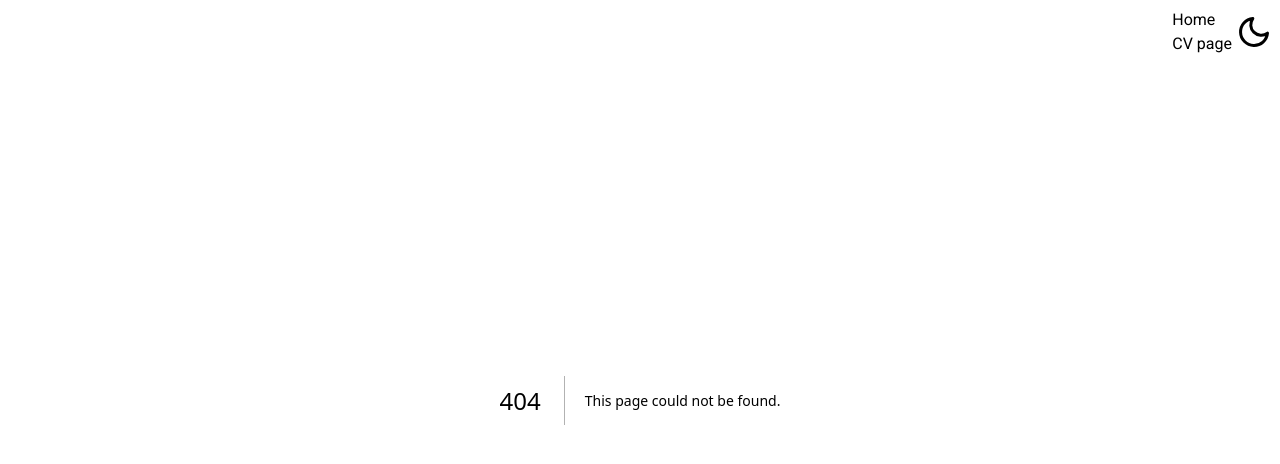
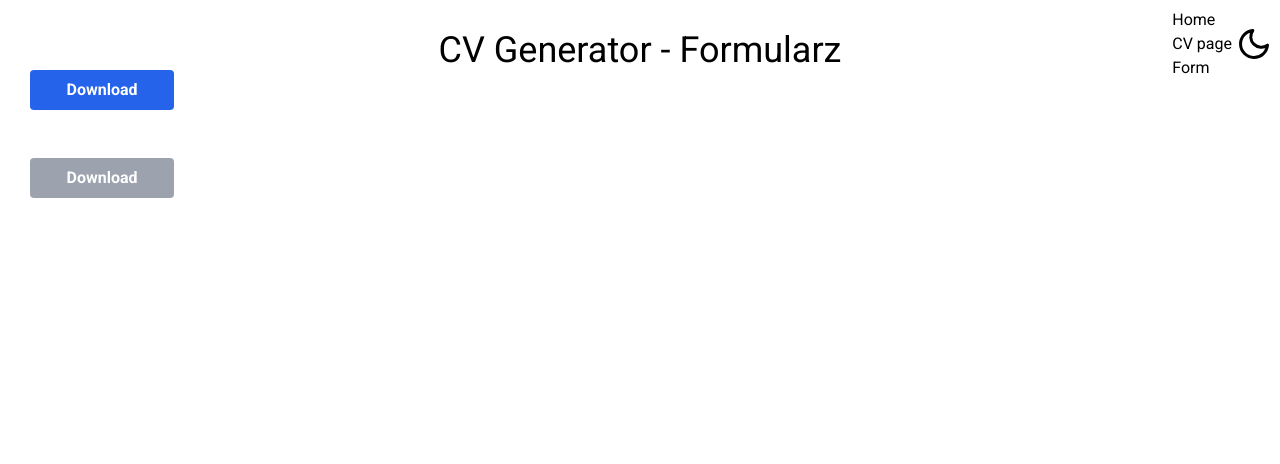
Before and after one commit to marcinj94/cv-generator, a Next.js app: page /form in a window 1280 px wide. Before the commit this address had no page. Shown: the top 464 px of the page. Built offline with nearby package versions, Linux system fonts and the light colour scheme.

Commit message:
feat(components): create FormHeader and Button components

```diff
--- /dev/null
+++ b/app/components/Button/index.tsx
@@ -0,0 +1,40 @@
+import clsx from 'clsx';
+import { IconType } from 'react-icons';
+// eslint-disable-next-line import/extensions, import/no-unresolved
+import { roboto } from '@/app/ui/fonts';
+
+type BaseButtonProps = React.ComponentPropsWithoutRef<'button'>;
+
+interface ButtonProps extends BaseButtonProps {
+  label: string;
+  disabled?: boolean;
+  Icon?: IconType;
+  fullWidth?: boolean;
+}
+
+export const Button: React.FC<ButtonProps> = ({
+  label,
+  disabled = false,
+  type = 'button',
+  Icon,
+  onClick,
+  fullWidth = false,
+}) => (
+  <button
+    type={type}
+    className={clsx(
+      roboto.className,
+      'min-w-36 focus:outline-none focus:ring focus:ring-blue-300  transition text-white font-bold  py-2 px-4 rounded inline-flex justify-center gap-2 items-s',
+      {
+        'bg-blue-600 hover:bg-blue-800': !disabled,
+        'bg-gray-400 hover:bg-gray-400 cursor-not-allowed': disabled,
+        'w-full': fullWidth,
+      },
+    )}
+    disabled={disabled}
+    onClick={onClick}
+  >
+    {Icon && <Icon size={18} />}
+    <span>{label}</span>
+  </button>
+);
--- a/app/components/DarkLightButton/index.tsx
+++ b/app/components/DarkLightButton/index.tsx
@@ -6,6 +6,9 @@ import { useTheme } from 'next-themes';
 import Image from 'next/image';
 
 const ICON_SIZE = 36;
+
+// TODO: create animated button
+// https://www.youtube.com/watch?v=l8aC7BsKhTI&ab_channel=Codehal
 
 const DarkLightButton = () => {
   const [mounted, setMounted] = useState(false);
--- /dev/null
+++ b/app/components/FormHeader/index.tsx
@@ -0,0 +1,11 @@
+import clsx from 'clsx';
+// eslint-disable-next-line import/extensions, import/no-unresolved
+import { roboto } from '@/app/ui/fonts';
+
+interface FormHeaderProps {
+  header: string;
+}
+
+export const FormHeader: React.FC<FormHeaderProps> = ({ header }) => (
+  <h1 className={clsx(roboto.className, 'text-center capitalize text-4xl')}>{header}</h1>
+);
--- a/app/components/Navbar/index.tsx
+++ b/app/components/Navbar/index.tsx
@@ -8,6 +8,7 @@ export const Navbar = () => (
     <div className="flex flex-col">
       <Link href="/">Home</Link>
       <Link href="/cv">CV page</Link>
+      <Link href="/form">Form</Link>
     </div>
     <DarkLightButton />
   </nav>
--- a/app/components/index.ts
+++ b/app/components/index.ts
@@ -15,3 +15,5 @@ export * from './Projects';
 export * from './Header';
 export * from './Hobby';
 export * from './Clause';
+export * from './FormHeader';
+export * from './Button';
--- /dev/null
+++ b/app/form/page.tsx
@@ -0,0 +1,34 @@
+'use client';
+
+import { Button, FormHeader } from '../components';
+
+const Form = () => {
+  const tst = 1;
+
+  // helper with generate PDF - https://harrisonpim.com/blog/creating-a-downloadable-pdf-copy-of-a-page-using-next-js-and-puppeteer
+  // eslint-disable-next-line no-console
+  console.log('tst:', tst);
+
+  // @ts-expect-error should be ok - type is exactly the same as type from React.onClick btn TypeScript
+  const handleOnClick = (e: MouseEvent<HTMLButtonElement, MouseEvent>) => {
+    // eslint-disable-next-line no-console
+    console.log('e:', e);
+  };
+
+  return (
+    <div
+      style={{
+        padding: 30,
+      }}
+    >
+      <FormHeader header="CV Generator - Formularz" />
+      <Button label="Download" onClick={handleOnClick} />
+      <br />
+      <br />
+      <br />
+      <Button disabled label="Download" onClick={handleOnClick} />
+    </div>
+  );
+};
+
+export default Form;
```
Also changed, not shown: .eslintrc.json, 2 other files (tests, documents, lock files or other folders).
